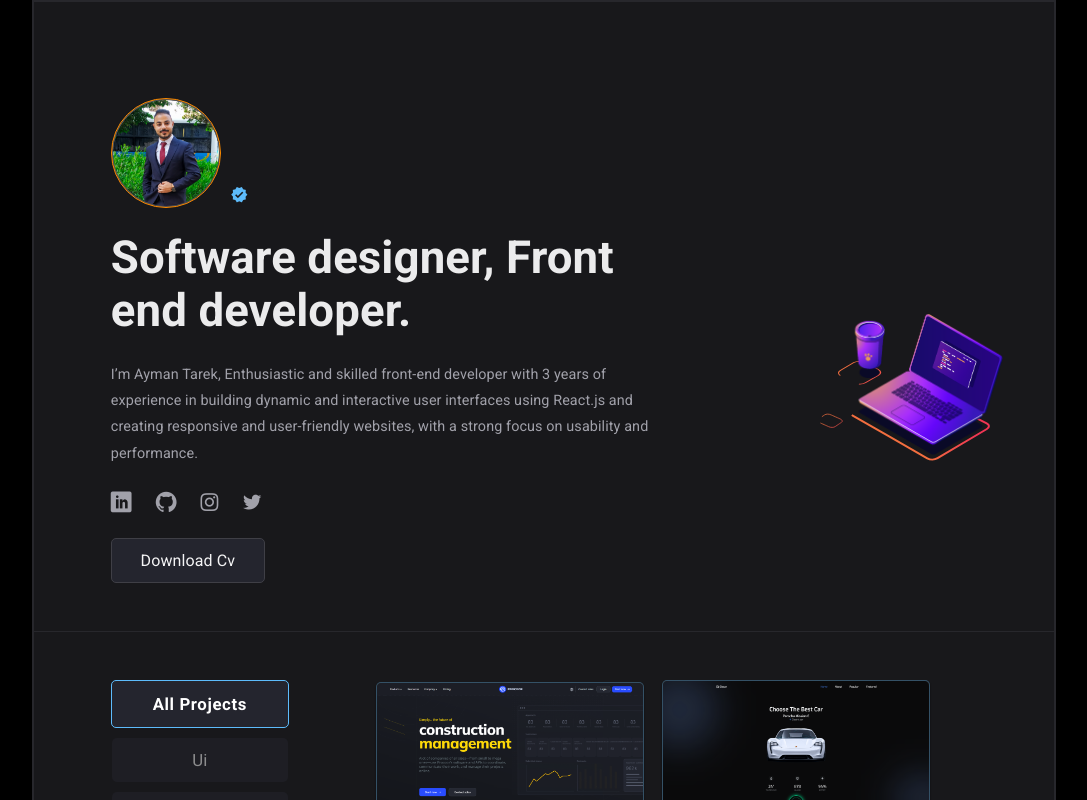
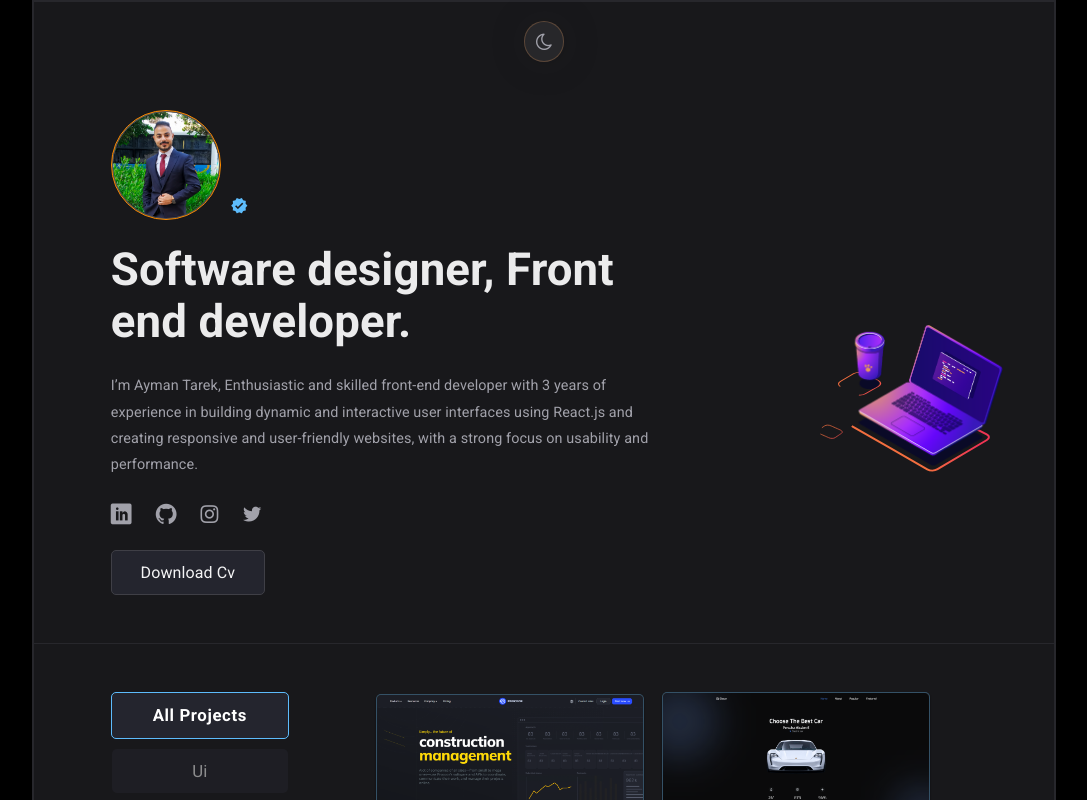
Before and after one commit to aymantarek16/react-portfolio, a React (Vite) app: page / in a window 1280 px wide. Shown: the top 800 px of the page, without its empty margins (96-1183 px from the left). Built offline with nearby package versions, Linux system fonts and the light colour scheme.

Commit message:
change header theme

```diff
--- a/index.html
+++ b/index.html
@@ -1,5 +1,6 @@
 <!doctype html>
 <html lang="en">
+
 <head>
   <meta charset="UTF-8" />
   <!-- Fav Icon -->
@@ -7,9 +8,13 @@
   <meta name="viewport" content="width=device-width, initial-scale=1.0" />
   <title>Portfolio</title>
   <link rel="stylesheet" href="/style.css">
+  <!--===============  Header Theme ===============-->
+  <meta name="theme-color" content="#18181b">
 </head>
+
 <body>
   <div id="root"></div>
   <script type="module" src="/src/main.jsx"></script>
 </body>
+
 </html>
--- a/src/App.jsx
+++ b/src/App.jsx
@@ -3,6 +3,7 @@ import Hero from "./components/2-hero/Hero";
 import Main from "./components/3-main/Main";
 import Contact from "./components/4-contact/Contact";
 import Footer from "./components/5-footer/Footer";
+import Header from "./components/1-header/Header";
 // import Header from "./components/1-header/Header";
 
 function App() {
@@ -16,7 +17,7 @@ function App() {
 
   return (
     <div id="up" className="container">
-      {/* <Header /> */}
+      <Header />
       <Hero  />
       <div className="divider"/>
       <Main />
--- a/src/components/1-header/Header.jsx
+++ b/src/components/1-header/Header.jsx
@@ -2,7 +2,7 @@ import { useEffect, useState } from "react";
 import "./header.css";
 
 const Header = () => {
-  const [showModal, setshowModal] = useState(false);
+  // const [showModal, setshowModal] = useState(false);
   const [theme, setTheme] = useState(
     localStorage.getItem("currentTheme") || "dark"
   );
@@ -19,16 +19,34 @@ const Header = () => {
 
   return (
     <header className="flex">
-      <button
+      {/* <button
         onClick={() => {
           setshowModal(true);
         }}
         className="menu icon-menu flex"
-      />
-      {/* Start Empty div*/}
-      <div />
-      {/* End Empty div*/}
-      <nav>
+      /> */}
+
+
+
+
+      {/* Dark / Light Mode */}
+      <button
+        className="mode flex"
+        onClick={() => {
+          localStorage.setItem(
+            "currentTheme",
+            theme === "dark" ? "light" : "dark"
+          );
+          setTheme(localStorage.getItem("currentTheme"));
+        }}
+      >
+        <span className={theme === "dark" ? "icon-moon-o" : "icon-sun"}></span>
+      </button>
+
+
+
+      {/* Nav Links */}
+      {/* <nav>
         <ul className="flex">
           <li>
             <a href="">About</a>
@@ -46,22 +64,9 @@ const Header = () => {
             <a href="">Contact</a>
           </li>
         </ul>
-      </nav>
+      </nav> */}
 
-      <button
-        className="mode flex"
-        onClick={() => {
-          localStorage.setItem(
-            "currentTheme",
-            theme === "dark" ? "light" : "dark"
-          );
-          setTheme(localStorage.getItem("currentTheme"));
-        }}
-      >
-        <span className={theme === "dark" ? "icon-moon-o" : "icon-sun"}></span>
-      </button>
-
-      {showModal && (
+      {/* {showModal && (
         <div className="fixed">
           <ul className="modal">
             <li>
@@ -89,7 +94,7 @@ const Header = () => {
             </li>
           </ul>
         </div>
-      )}
+      )} */}
     </header>
   );
 };
--- a/src/components/1-header/header.css
+++ b/src/components/1-header/header.css
@@ -11,7 +11,8 @@
     1. Header Design
 =========================== */
 header.flex {
-  justify-content: space-between;
+  /* justify-content: space-between; */
+  justify-content: center;
   padding: 0 2.4rem;
   margin-top: 1.2rem;
 }
--- a/src/components/2-hero/hero.css
+++ b/src/components/2-hero/hero.css
@@ -11,7 +11,7 @@
 =========================== */
 
 section.hero {
-  margin-top: 6rem;
+  margin-top: 3rem;
 }
 
 section.hero .parent-avatar.flex {
```
Lines whose indentation alone changed are shown as unchanged.
